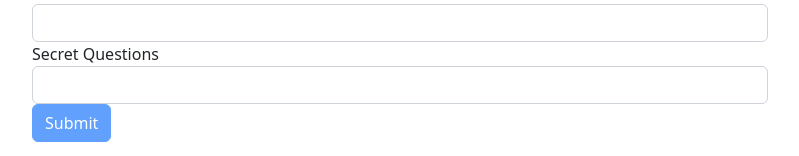
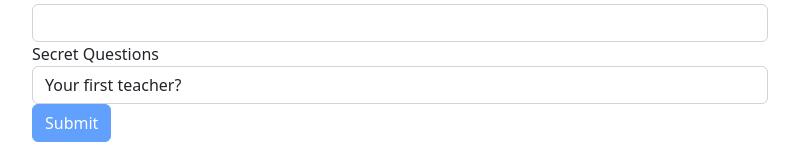
Before and after one commit to AhmedAliRezk5050/angular-practise, an Angular app: page / in a window 1280 px wide. Shown: the part 150-306 px from the top of the page, without its empty margins (50-849 px from the left). Built offline with nearby package versions, Linux system fonts and the light colour scheme.

Commit message:
forms(TD(Set Default Values with ngModel Property Binding))

```diff
--- a/src/app/app.component.html
+++ b/src/app/app.component.html
@@ -44,7 +44,7 @@
                   name="secret"
                   #secret="ngModel"
                   required
-                  ngModel
+                  [ngModel]="defaultQuestion"
           >
             <option value="pet">Your first Pet?</option>
             <option value="teacher">Your first teacher?</option>
--- a/src/app/app.component.ts
+++ b/src/app/app.component.ts
@@ -10,6 +10,8 @@ export class AppComponent {
 
   @ViewChild('f') form?: NgForm
 
+  defaultQuestion = "teacher"
+
   suggestUserName() {
     const suggestedName = 'Superuser';
   }
```
